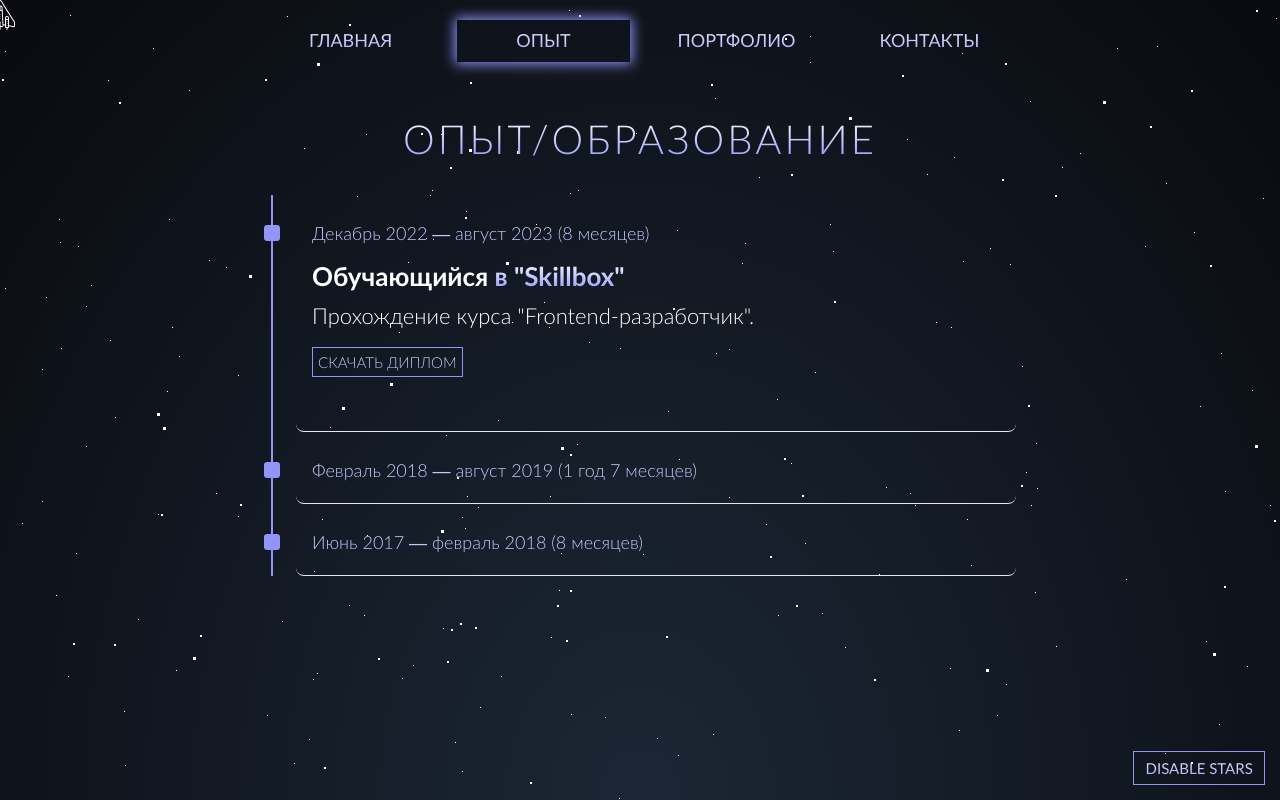
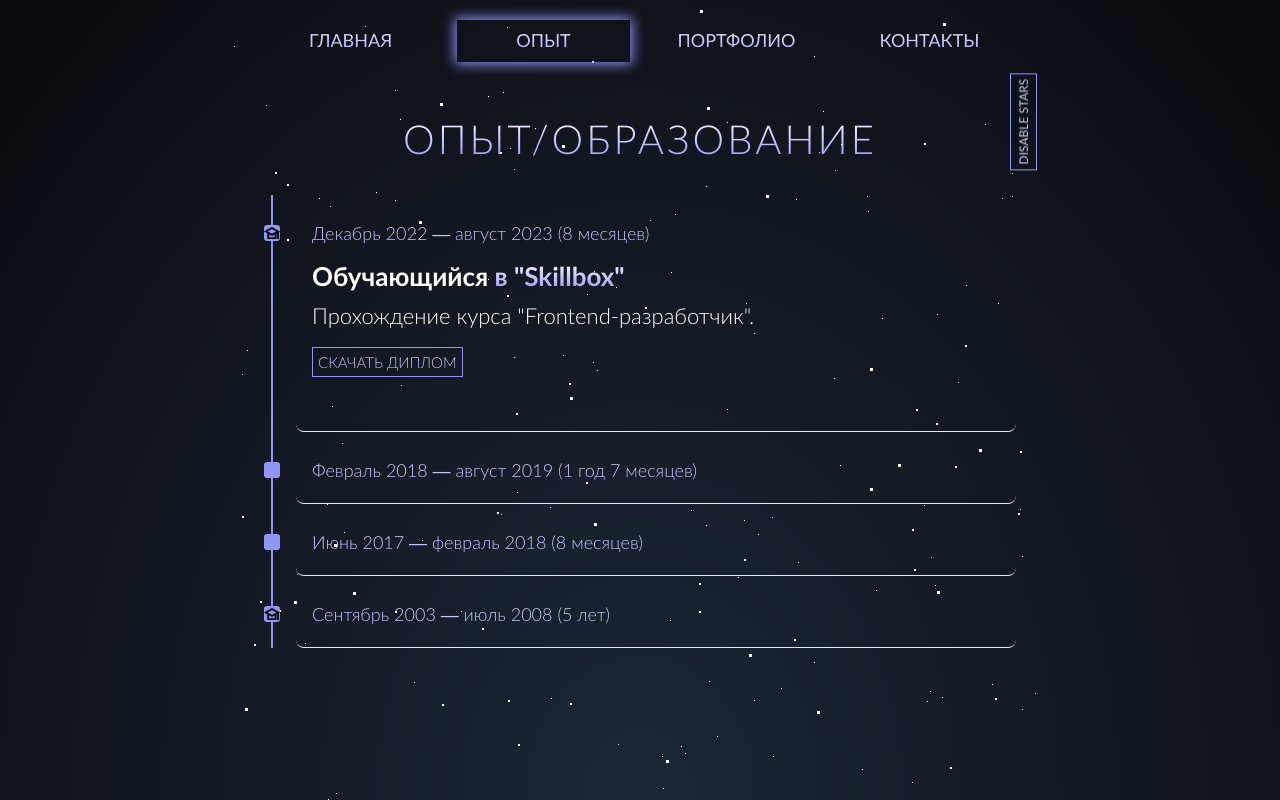
Before and after one commit to alexchasx/my-portfolio, a Vue app: page /experience in a window 1280 px wide. Built offline with nearby package versions, Linux system fonts and the light colour scheme.

Commit message:
refactor: background for desktop, button 'disable stars'; added learning to experience page

```diff
--- a/src/App.vue
+++ b/src/App.vue
@@ -1,29 +1,31 @@
 <script setup>
 import HeaderComponent from '@/components/HeaderComponent.vue';
 import ParallaxStars from '@/components/ParallaxStars.vue';
-import { ref } from 'vue';
-import IconSpaceShip from '@/components/icons/IconSpaceShip.vue';
+// import { ref } from 'vue';
+// import IconSpaceShip from '@/components/icons/IconSpaceShip.vue';
 
-const cursor = ref(null);
-const moveCursor = (e) => {
-  const mouseY = e.clientY;
-  const mouseX = e.clientX;
-  const cursorStyle = cursor.value.style;
+// TODO: custom cursor?
+// const cursor = ref(null);
+// const moveCursor = (e) => {
+//   const mouseY = e.clientY;
+//   const mouseX = e.clientX;
+//   const cursorStyle = cursor.value.style;
 
-  if (mouseY > 76) {
-    cursorStyle.display = 'none';
-  } else {
-    cursorStyle.display = 'block';
-  }
-  cursorStyle.transform = `translate3d(${mouseX}px, ${mouseY}px, 0)`;
-};
+//   if (mouseY > 76) {
+//     cursorStyle.display = 'none';
+//   } else {
+//     cursorStyle.display = 'block';
+//   }
+//   cursorStyle.transform = `translate3d(${mouseX}px, ${mouseY}px, 0)`;
+// };
 </script>
 
 <template>
-  <parallax-stars />
+  <div class="site-container">
+    <parallax-stars />
 
-  <div class="site-container" @mousemove="moveCursor">
     <header-component />
+    <!-- <header-component @mousemove="moveCursor" /> -->
 
     <main>
       <router-view />
@@ -31,7 +33,7 @@ const moveCursor = (e) => {
   </div>
 
   <!-- TODO: custom cursor? -->
-  <div class="custom-cursor" ref="cursor">
+  <!-- <div class="custom-cursor" ref="cursor">
     <IconSpaceShip />
-  </div>
+  </div> -->
 </template>
--- a/src/assets/styles/common.scss
+++ b/src/assets/styles/common.scss
@@ -66,6 +66,13 @@ sup {
   top: 0;
 }
 
+#app {
+  display: flex;
+  flex-direction: column;
+  // justify-content: center;
+  align-items: center;
+}
+
 .container {
   margin: 0 auto;
   padding: 0 var(--container-offset);
@@ -73,13 +80,15 @@ sup {
 }
 
 .site-container {
-  position: absolute;
+  position: relative;
   overflow: hidden;
   display: flex;
   flex-direction: column;
   align-items: center;
   height: 100vh;
-  width: 100vw;
+  // width: 100vw;
+  width: var(--container-width);
+  // width: 1245px;
 }
 
 .uppercase {
--- a/src/assets/styles/components/experience-view.scss
+++ b/src/assets/styles/components/experience-view.scss
@@ -77,6 +77,7 @@
     top: 30px;
     z-index: 20;
     transform: translateX(-50%);
+    padding-top: 2px;
     height: 1rem;
     width: 1rem;
     text-align: center;
@@ -87,5 +88,9 @@
     border-radius: 20%;
     opacity: 1;
     color: #000;
+
+    &.education-icon {
+      background-image: url('@/assets/images/education.svg');
+    }
   }
 }
--- a/src/assets/styles/components/header-component.scss
+++ b/src/assets/styles/components/header-component.scss
@@ -1,5 +1,5 @@
 .header {
-  cursor: none;
+  // cursor: none;
   padding: 20px 0;
   height: 80px;
 
@@ -39,7 +39,7 @@
       }
 
       .nav__link {
-        cursor: none;
+        // cursor: none;
         padding: 10px 15px;
         width: 100%;
         font-family: var(--second-family);
--- a/src/assets/styles/components/parallax-stars.scss
+++ b/src/assets/styles/components/parallax-stars.scss
@@ -1,11 +1,12 @@
 /* Parallax Star background
 ----------------------------------------*/
 
+$positionX: 2000;
 // n is number of stars required
 @function multiple-box-shadow($n) {
-  $value: '#{random(2000)}px #{random(2000)}px #FFF';
+  $value: '#{random($positionX)}px #{random($positionX)}px #FFF';
   @for $i from 2 through $n {
-    $value: '#{$value} , #{random(2000)}px #{random(2000)}px #FFF';
+    $value: '#{$value} , #{random($positionX)}px #{random($positionX)}px #FFF';
   }
   @return unquote($value);
 }
@@ -16,6 +17,7 @@ $shadows-big: multiple-box-shadow(100);
 
 .stars {
   position: absolute;
+  left: 0;
   animation: animStar 100s linear infinite;
 
   &::after {
@@ -63,9 +65,10 @@ $shadows-big: multiple-box-shadow(100);
 .stars-toggle-btn {
   position: absolute;
   z-index: 100;
-  right: 1em;
-  bottom: 1em;
-  padding: 0.4rem 0.7rem;
-  min-height: 20px;
-  font-size: var(--text-sm);
+  top: 9em;
+  right: -25px;
+  padding: 0.2rem 0.3rem;
+  min-height: 14px;
+  font-size: var(--text-xs);
+  transform: rotate(-90deg);
 }
--- a/src/stores/common.js
+++ b/src/stores/common.js
@@ -6,7 +6,6 @@ export const useCommonStore = defineStore('common', () => {
   const menu = reactive([
     { route: 'home', text: 'Главная' },
     { route: 'experience', text: 'Опыт' },
-    // { route: 'skills', text: 'Skills' },
     { route: 'portfolio', text: 'Портфолио' },
     { route: 'contacts', text: 'Контакты' },
   ]);
--- a/src/stores/experience.js
+++ b/src/stores/experience.js
@@ -1,6 +1,9 @@
 import { defineStore } from 'pinia';
 import { reactive } from 'vue';
 import diplomFrontend from '@/assets/files/Diplom-Frontend-Chasovnikov.pdf';
+
+const LEARNING = 'education';
+const WORK = 'work';
 
 export const useExperienceStore = defineStore('experience', () => {
   const works = reactive(
@@ -8,6 +11,19 @@ export const useExperienceStore = defineStore('experience', () => {
       {
         id: 1,
         isOpen: false,
+        type: LEARNING,
+        timeInterval: 'Сентябрь 2003 — июль 2008 (5 лет)',
+        position: 'Студент',
+        company: ' в Воронежском государственном техническом университете',
+        companyLink: null,
+        description: `Получил высшее образование на факультете "Автоматика и
+          электромеханика" по специальности "Электропривод и автоматика
+          ПУ и ТК"`,
+      },
+      {
+        id: 2,
+        isOpen: false,
+        type: WORK,
         timeInterval: 'Июнь 2017 — февраль 2018 (8 месяцев)',
         position: 'PHP-developer',
         company: ' в веб-студии "Dymov.TECH" (Fingineers)',
@@ -20,8 +36,9 @@ export const useExperienceStore = defineStore('experience', () => {
           </a>`,
       },
       {
-        id: 2,
+        id: 3,
         isOpen: false,
+        type: WORK,
         timeInterval: 'Февраль 2018 — август 2019 (1 год 7 месяцев)',
         position: 'Программист PHP (и JS по факту)',
         company: ' в "ООО ОФИСМАГ"',
@@ -30,8 +47,9 @@ export const useExperienceStore = defineStore('experience', () => {
           составление SQL-запросов для выгрузки данных из БД`,
       },
       {
-        id: 3,
+        id: 4,
         isOpen: true,
+        type: LEARNING,
         timeInterval: 'Декабрь 2022 — август 2023 (8 месяцев)',
         position: 'Обучающийся',
         company: ' в "Skillbox"',
--- a/src/views/ExperienceView.vue
+++ b/src/views/ExperienceView.vue
@@ -13,7 +13,9 @@ function toggleWork(work) {
 <template>
   <section class="experience">
     <div class="container experience__container">
-      <h1 class="section-title experience__title typewriter">Опыт/Образование</h1>
+      <h1 class="section-title experience__title typewriter">
+        Опыт/Образование
+      </h1>
 
       <div class="timeline-container">
         <!-- TODO? -->
@@ -21,7 +23,7 @@ function toggleWork(work) {
 
         <ul class="list-reset experience__list" v-if="works.length > 0">
           <li class="work" v-for="work in works" :key="work.id">
-            <div class="timeline-dot"></div>
+            <div class="timeline-dot" :class="work.type + '-icon'"></div>
 
             <time
               class="work__time-interval gradient-text"
```
Also changed, not shown: src/assets/images/education.svg (added).
